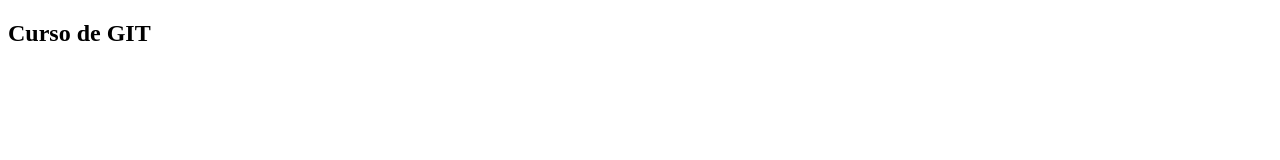
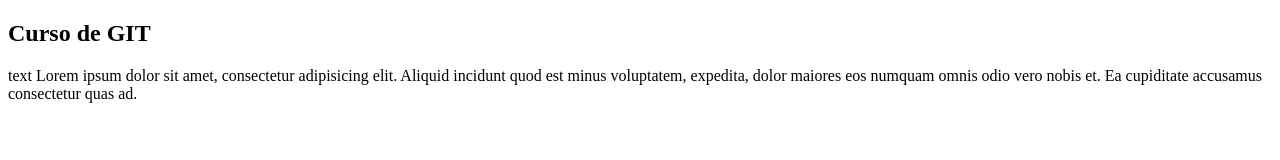
Before and after one commit to johanso/demogit, a plain HTML site: page index.html in a window 1280 px wide. Drawn offline with Linux system fonts and the light colour scheme.

Commit message:
Se añade parrafo

```diff
--- a/index.html
+++ b/index.html
@@ -7,5 +7,6 @@
 </head>
 <body>
     <h2>Curso de GIT</h2>
+    <p>text Lorem ipsum dolor sit amet, consectetur adipisicing elit. Aliquid incidunt quod est minus voluptatem, expedita, dolor maiores eos numquam omnis odio vero nobis et. Ea cupiditate accusamus consectetur quas ad.</p>
 </body>
 </html>
```
